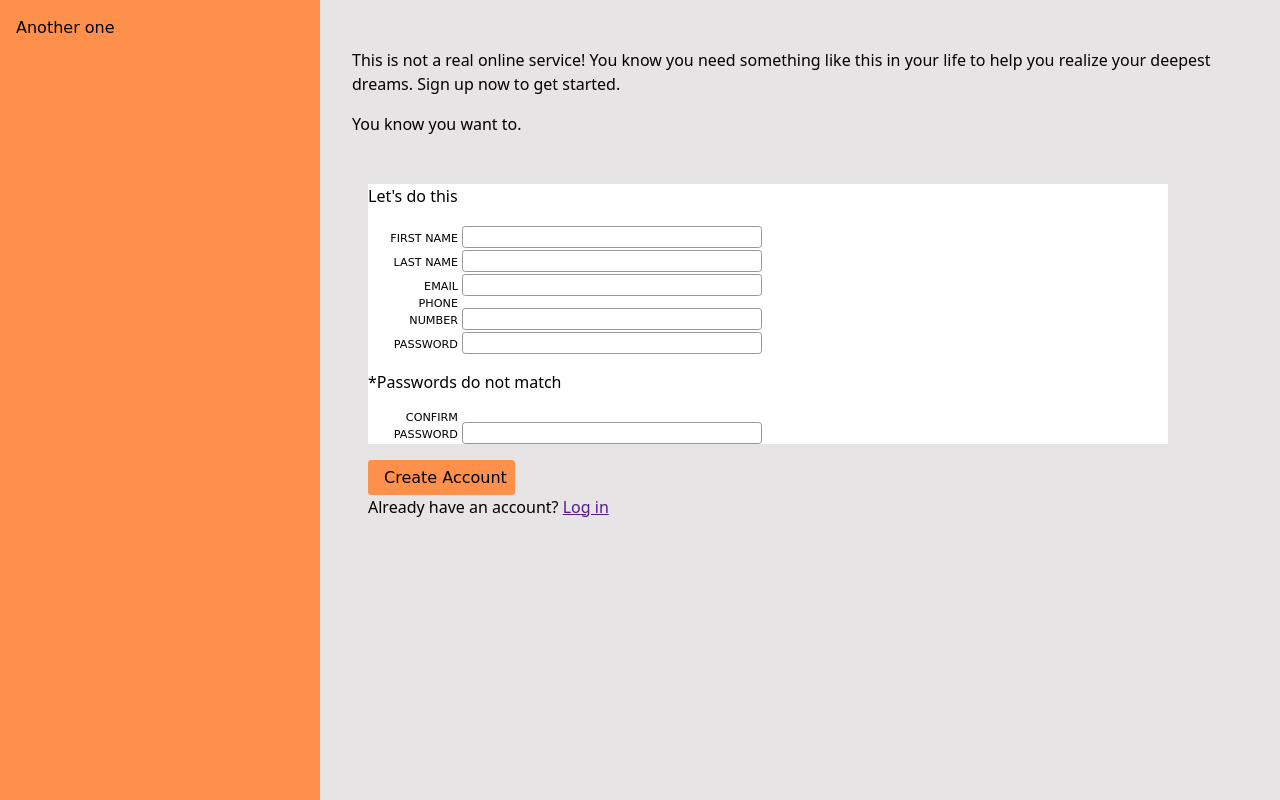
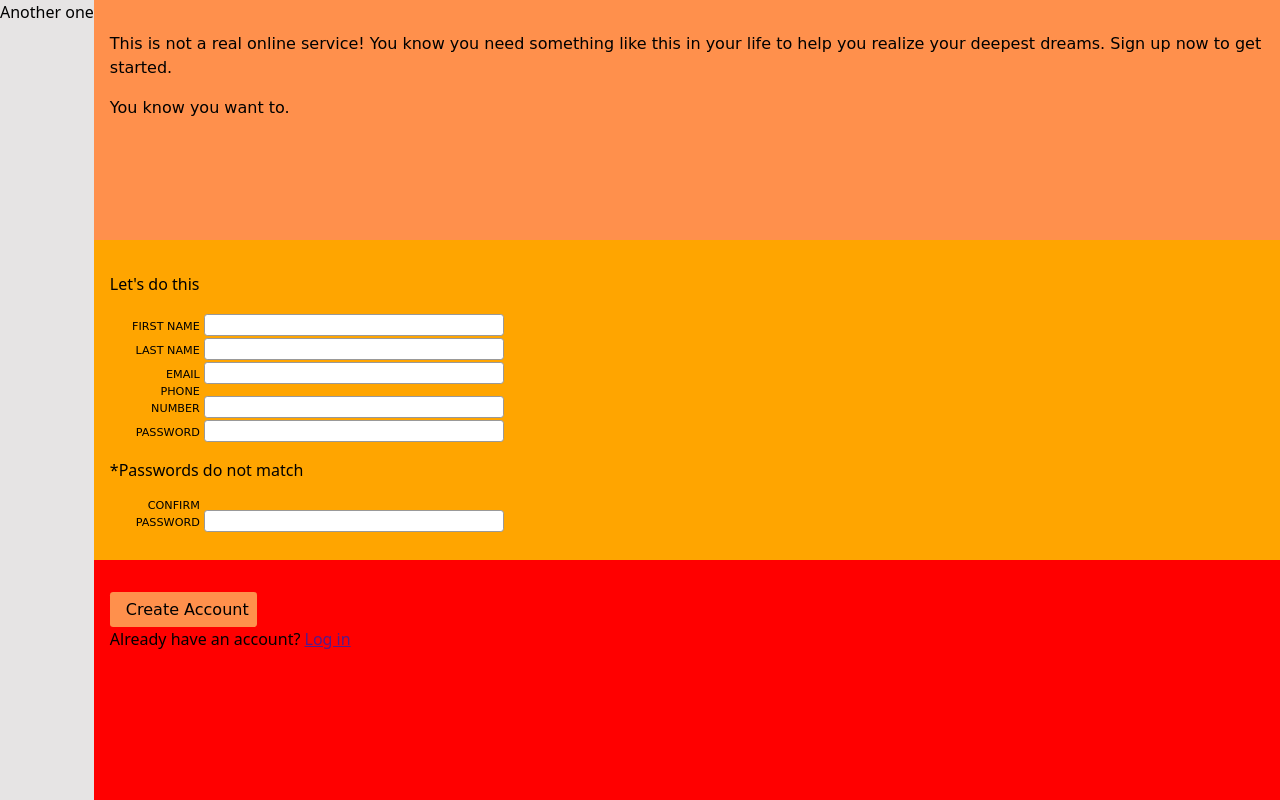
Before and after one commit to BlasioGodi/Sign-up-form, a website: page public/sign-up.html in a window 1280 px wide. Shown: the top 800 px of the page. Drawn offline with Linux system fonts and the light colour scheme; a web font is replaced by a local one.

Commit message:
Style modified

```diff
--- a/public/example.css
+++ b/public/example.css
@@ -0,0 +1,16 @@
+body {
+  margin: 0%;
+  background-color: rgb(230, 228, 228);
+}
+
+.container {
+  display: grid;
+  height: 100vh;
+  grid-template-columns: auto auto;
+}
+
+.div-color-orange {
+  display: grid;
+  height: 100vh;
+  grid-template-rows: auto;
+}
--- a/public/sign-up.html
+++ b/public/sign-up.html
@@ -15,15 +15,18 @@
 </head>
 
 <body>
-    <div class="container">
-        <div class="div-col-1">Another one</div>
-        <div class="div-col-2">
+    <div class="container-column">
+        <div>Another one</div>
+        <div class="container-rows">
+            <div class="div-col-1">
                 <p>This is not a real online service! You know you need something like this in your life to help you
                     realize
                     your deepest dreams. Sign up now to get started.
                 </p>
                 <p>You know you want to.</p>
-            <form action="">
+            </div>
+            <div>
+                <form action="" class="container-rows-2">
                     <div class="form-content">
                         <p>Let's do this</p>
                         <div>
@@ -48,14 +51,14 @@
                             <input type="text"></input>
                         </div>
                     </div>
-                <div class="form-buttons">
+                    <div class="form-button">
                         <button type="submit" class="button">Create Account</button>
                         <div>Already have an account? <a href="">Log in</a></div>
                     </div>
                 </form>
             </div>
         </div>
-
+    </div>
 </body>
 
 </html>
--- a/src/style.css
+++ b/src/style.css
@@ -95,10 +95,27 @@ button {
      between the labels and their text fields */
   margin-left: 1em;
 }
-.container {
+
+.container-column {
   display: grid;
   height: 100vh;
-  grid-template-columns: 20rem auto;
+  grid-template-columns: auto auto;
+}
+
+.container-rows {
+  display: grid;
+  height: 100vh;
+  grid-template-rows: 15rem;
+  margin: 0%;
+  padding: 0;
+}
+
+.container-rows-2 {
+  display: grid;
+  height: 100vh;
+  grid-template-rows: 20rem;
+  margin: 0%;
+  padding: 0%;
 }
 
 .div-col-1 {
@@ -109,15 +126,16 @@ button {
   background-color: #ff904c;
 }
 
-.div-col-2 {
-  margin: 1rem;
+.form-content {
+  background-color: orange;
+  margin: 0%;
   padding: 1rem;
 }
-.form-content {
-  background-color: white;
+
+.form-button {
+  background-color: red;
   margin: 0%;
-  padding: 0;
-  width: 100vh;
+  padding: 1rem;
 }
 
 .button {
```
Also changed, not shown: public/example.html (+7 -5 lines). Lines whose indentation alone changed are shown as unchanged.
